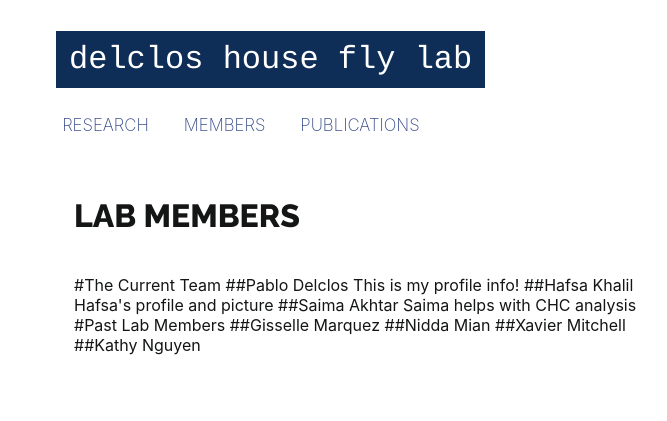
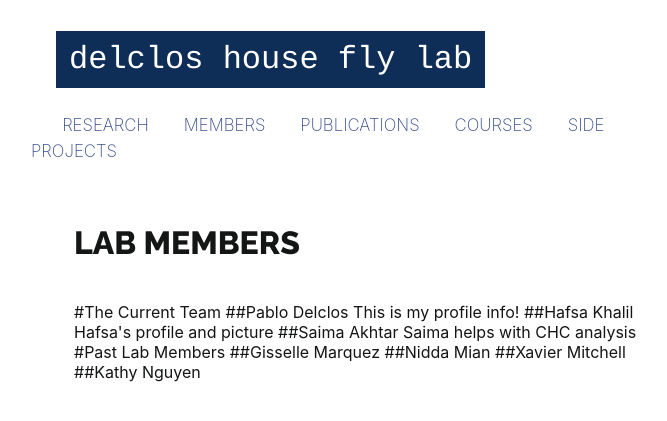
Before and after one commit to pjdelclos/pjdelclos.github.io, a Jekyll site: the page built from archives/index.html, in a window 1280 px wide. Shown: the top 421 px of the page, without its empty margins (266-933 px from the left). Built offline with Jekyll 4.4.1, drawn with Linux system fonts in a browser that asks for light colours; some web fonts are replaced.

Commit message:
Update _config.yml

```diff
--- a/_config.yml
+++ b/_config.yml
@@ -19,3 +19,7 @@ navigation:
   url: /archives/
 - text: Publications
   url: /tags/
+- text: Courses
+  url: /courses/
+- text: Side Projects
+  url: /side/
```
